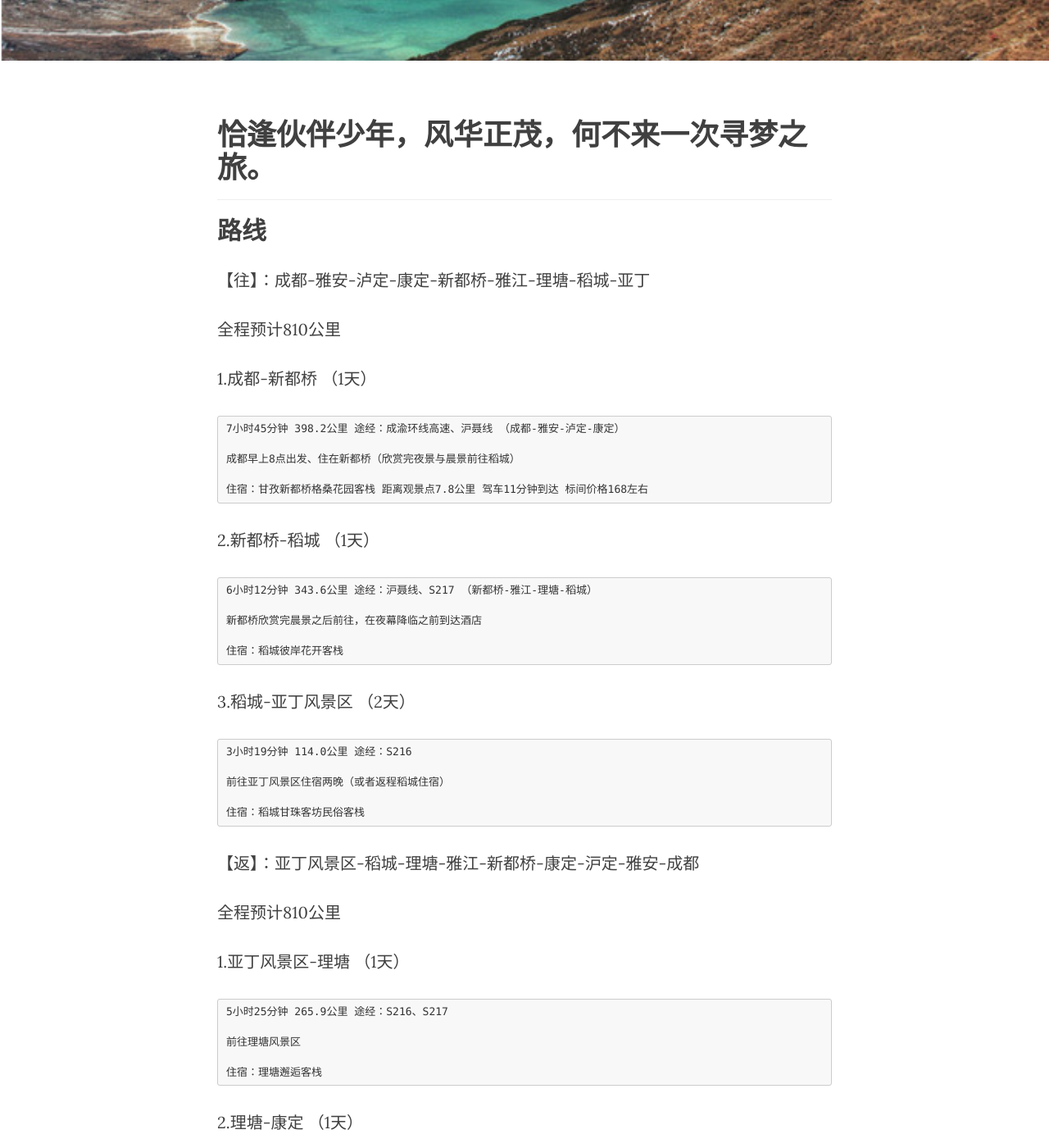
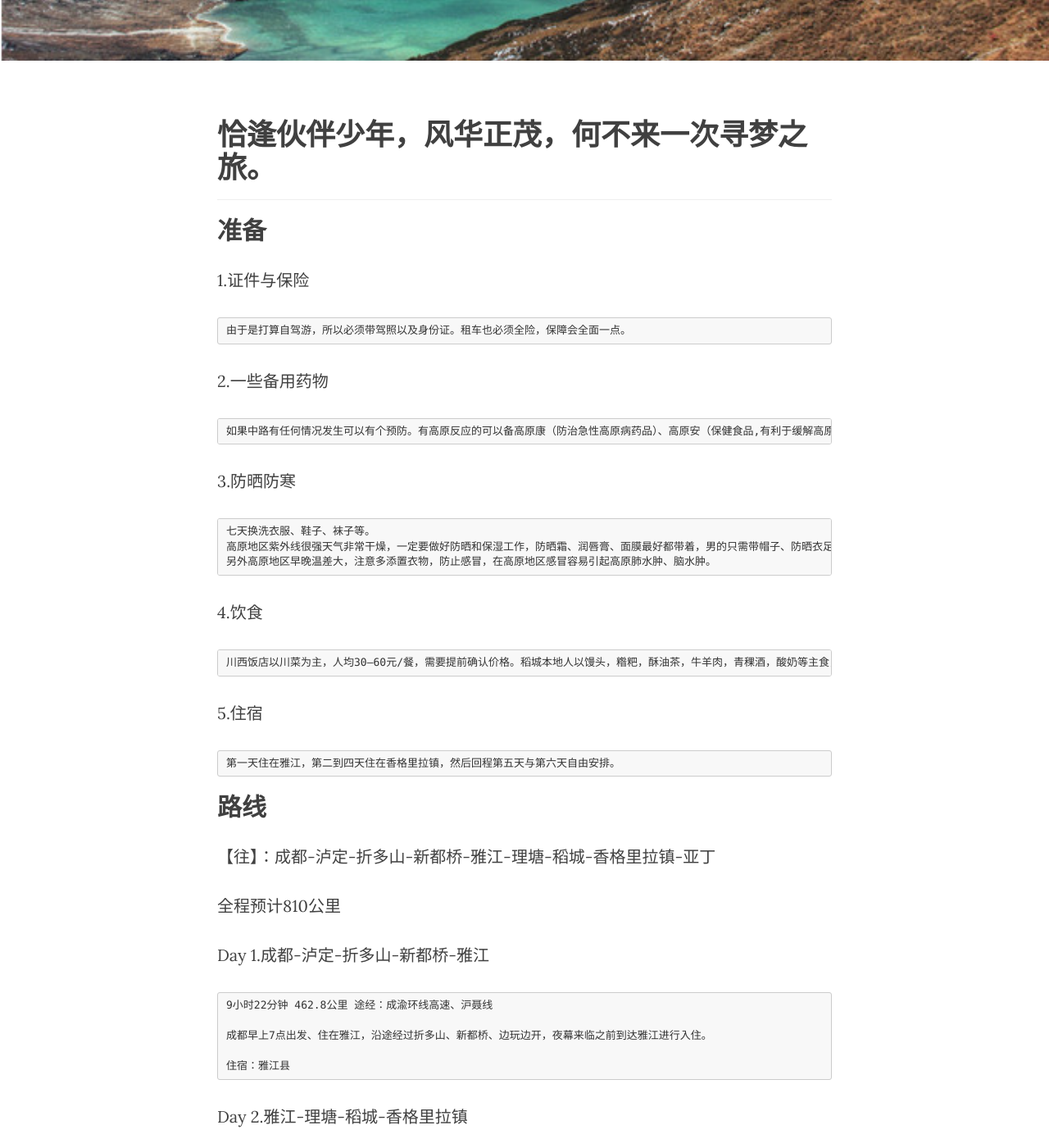
Before and after one commit to linzhiming0826/linzhiming0826.github.io, a Jekyll site: the page built from _posts/2017-08-16-self-driving.markdown, in a window 1280 px wide and 1400 px high, scrolled down 462 px. Shown: the whole window at 82% size. Built offline with Jekyll 4.4.1, drawn with Linux system fonts in a browser that asks for light colours; nearby versions of some CDN libraries; comment, search, counter and statistics services are not loaded; some of the changed text lies outside the part shown.

Commit message:
提交图片

```diff
--- a/_posts/2017-08-16-self-driving.markdown
+++ b/_posts/2017-08-16-self-driving.markdown
@@ -11,26 +11,50 @@ header-img: "img/post-24/bg.png"
 
 ***
 
+## 准备
+
+1.证件与保险
+
+    由于是打算自驾游，所以必须带驾照以及身份证。租车也必须全险，保障会全面一点。
+
+2.一些备用药物
+
+    如果中路有任何情况发生可以有个预防。有高原反应的可以备高原康（防治急性高原病药品）、高原安（保健食品,有利于缓解高原反应）、红景天及其制剂（藏民传统的保健食品，有助于增强体质，缓解高原反应，进入高原前10天服用）以及感冒药、发烧药等药物。
+
+3.防晒防寒
+
+    七天换洗衣服、鞋子、袜子等。
+    高原地区紫外线很强天气非常干燥，一定要做好防晒和保湿工作，防晒霜、润唇膏、面膜最好都带着，男的只需带帽子、防晒衣足以。
+    另外高原地区早晚温差大，注意多添置衣物，防止感冒，在高原地区感冒容易引起高原肺水肿、脑水肿。
+
+4.饮食
+
+    川西饭店以川菜为主，人均30—60元/餐，需要提前确认价格。稻城本地人以馒头，糌粑，酥油茶，牛羊肉，青稞酒，酸奶等主食，也有为旅客提供的米饭，炒菜，川菜，西北面食，价格较成都较贵，米饭有些生硬，菜类极少，吃不惯的需要准备干粮，切记不要带方便面，高原地区泡面泡不开。
+
+5.住宿
+
+    第一天住在雅江，第二到四天住在香格里拉镇，然后回程第五天与第六天自由安排。
+
 ## 路线
 
-【往】：成都-雅安-泸定-康定-新都桥-雅江-理塘-稻城-亚丁
+【往】：成都-泸定-折多山-新都桥-雅江-理塘-稻城-香格里拉镇-亚丁
 
 全程预计810公里
 
-1.成都-新都桥 （1天）
+Day 1.成都-泸定-折多山-新都桥-雅江
 
-    7小时45分钟 398.2公里 途经：成渝环线高速、沪聂线 （成都-雅安-泸定-康定）
+    9小时22分钟 462.8公里 途经：成渝环线高速、沪聂线
 
-    成都早上8点出发、住在新都桥（欣赏完夜景与晨景前往稻城）
+    成都早上7点出发、住在雅江，沿途经过折多山、新都桥、边玩边开，夜幕来临之前到达雅江进行入住。
 
-    住宿：甘孜新都桥格桑花园客栈 距离观景点7.8公里 驾车11分钟到达 标间价格168左右
+    住宿：雅江县
 
 
-2.新都桥-稻城 （1天）
+Day 2.雅江-理塘-稻城-香格里拉镇
 
-    6小时12分钟 343.6公里 途经：沪聂线、S217 （新都桥-雅江-理塘-稻城）
+    6小时19分钟 356.4公里 途经：沪聂线、S216
 
-    新都桥欣赏完晨景之后前往，在夜幕降临之前到达酒店
+    途径理塘、稻城
 
     住宿：稻城彼岸花开客栈
 
```
